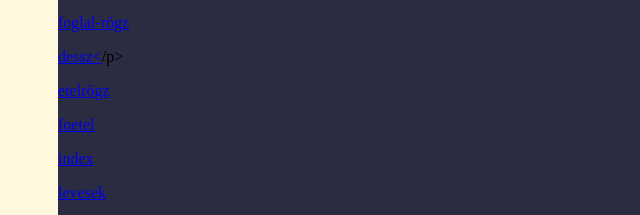
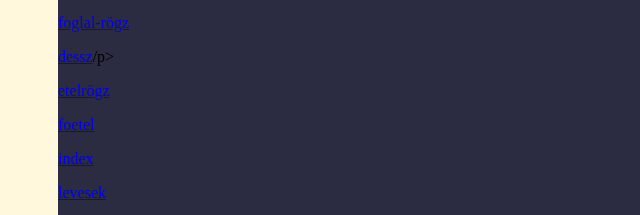
Before and after one commit to Melitoth/Melitoth.github.io, a plain HTML site: page index.html in a window 1280 px wide. Shown: the part 494-709 px from the top of the page, 0-640 px from the left. Drawn offline with Linux system fonts and the light colour scheme.

Commit message:
Update index.html

```diff
--- a/index.html
+++ b/index.html
@@ -29,7 +29,7 @@
 
         <p><a href="https://drive.google.com/file/d/1_e-bvmKdSXYcmF48aZ_34TrLKnE0L6pP/view?usp=sharing"target="_blank">foglal-jelenit</a></p>
         <p> <a href="https://drive.google.com/file/d/1MCJOxCIEfaD3IR9rnylhGXk2vlxKBtV3/view?usp=sharing"target="_blank">foglal-rögz</a></p>
-        <p> <a href="https://drive.google.com/file/d/1G7oxrBG10PJiY1KXP1xw5FqA5SuOLxsJ/view?usp=sharing"target="_blank">dessz<</a>/p>
+        <p> <a href="https://drive.google.com/file/d/1G7oxrBG10PJiY1KXP1xw5FqA5SuOLxsJ/view?usp=sharing"target="_blank">dessz</a>/p>
         <p> <a href="https://drive.google.com/file/d/1SAYn7xw0F68EuVDJ59M-6_OxaOylkDm3/view?usp=sharing"target="_blank">etelrögz</a></p>
         <p> <a href="https://drive.google.com/file/d/1oqftCU2ubV6M1kA9Wh5b9BPcCocZlB_m/view?usp=sharing"target="_blank">foetel</a></p>
         <p> <a href="https://drive.google.com/file/d/1bVB_tn4OC2r7E5HFiGfkROp46uCHcdDS/view?usp=sharing"target="_blank">index</a></p>
```
